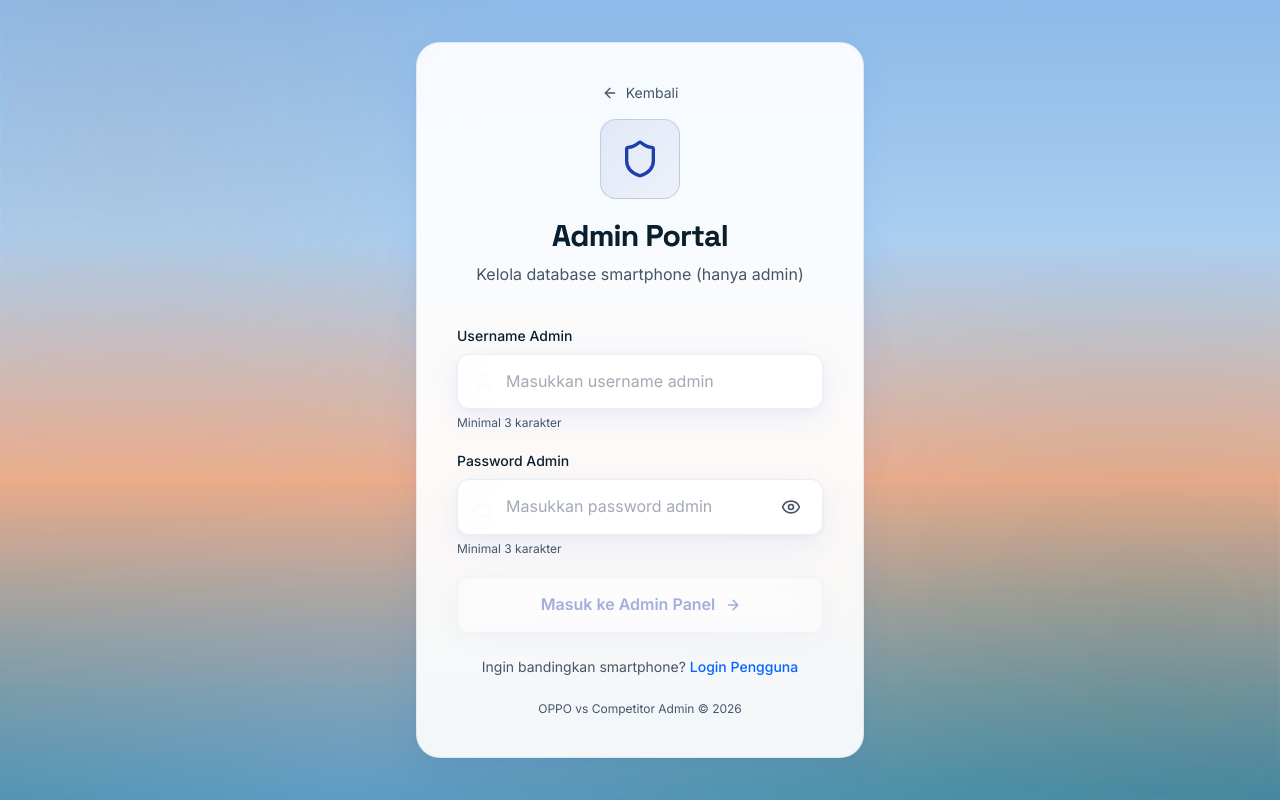
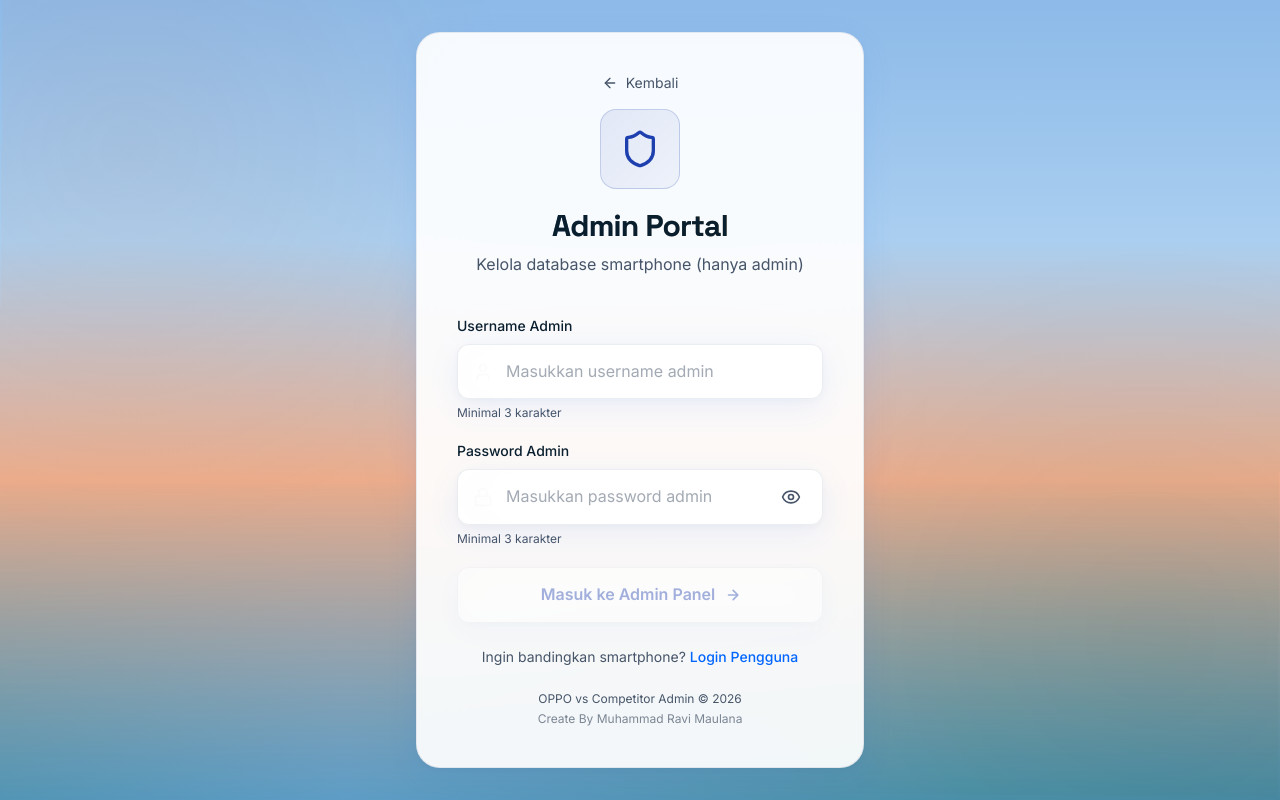
Before and after one commit to RaviOppo/oppo-vs-competitor, a Next.js app: page /admin/login in a window 1280 px wide. Built offline with nearby package versions, Linux system fonts and the light colour scheme.

Commit message:
feat: add Create By Muhammad Ravi Maulana footer to all pages

```diff
--- a/src/app/admin/login/page.jsx
+++ b/src/app/admin/login/page.jsx
@@ -265,6 +265,14 @@ function AdminLoginForm() {
         >
           OPPO vs Competitor Admin &copy; {new Date().getFullYear()}
         </motion.p>
+        <motion.p
+          initial={{ opacity: 0 }}
+          animate={{ opacity: 1 }}
+          transition={{ delay: 0.9, duration: 0.4 }}
+          className="mt-1 text-center text-xs text-muted-foreground/70"
+        >
+          Create By Muhammad Ravi Maulana
+        </motion.p>
       </motion.div>
     </div>
   );
--- a/src/app/admin/page.jsx
+++ b/src/app/admin/page.jsx
@@ -575,6 +575,21 @@ export default function AdminPage() {
         </div>
       </main>
 
+        {/* Footer */}
+        <motion.footer
+          initial={{ opacity: 0 }}
+          animate={{ opacity: 1 }}
+          transition={{ delay: 0.8 }}
+          className="mt-8 mb-8 text-center"
+        >
+          <p className="text-sm text-muted-foreground">
+            Kelola database smartphone OPPO vs Kompetitor
+          </p>
+          <p className="text-xs text-muted-foreground/70 mt-1">
+            Create By Muhammad Ravi Maulana
+          </p>
+        </motion.footer>
+
       {/* Toast Notification */}
       <AnimatePresence>
         {toast && (
--- a/src/app/login/page.jsx
+++ b/src/app/login/page.jsx
@@ -265,6 +265,14 @@ function LoginForm() {
         >
           OPPO vs Competitor &copy; {new Date().getFullYear()}
         </motion.p>
+        <motion.p
+          initial={{ opacity: 0 }}
+          animate={{ opacity: 1 }}
+          transition={{ delay: 0.9, duration: 0.4 }}
+          className="mt-1 text-center text-xs text-muted-foreground/70"
+        >
+          Create By Muhammad Ravi Maulana
+        </motion.p>
       </motion.div>
     </div>
   );
```
